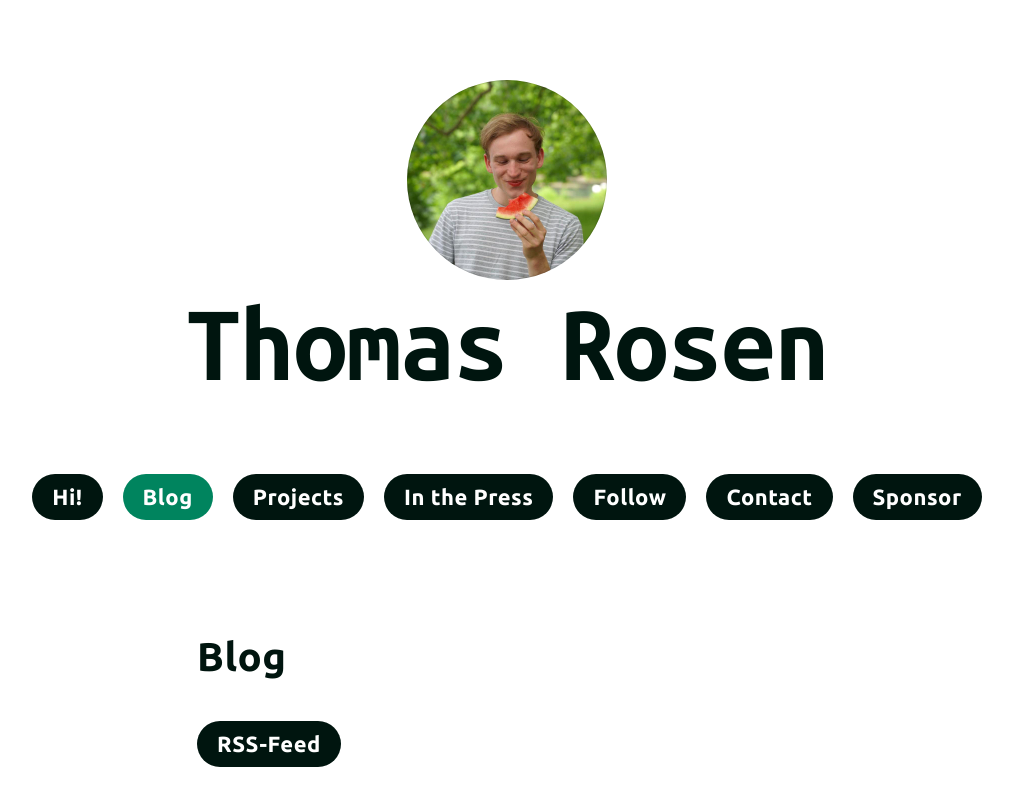
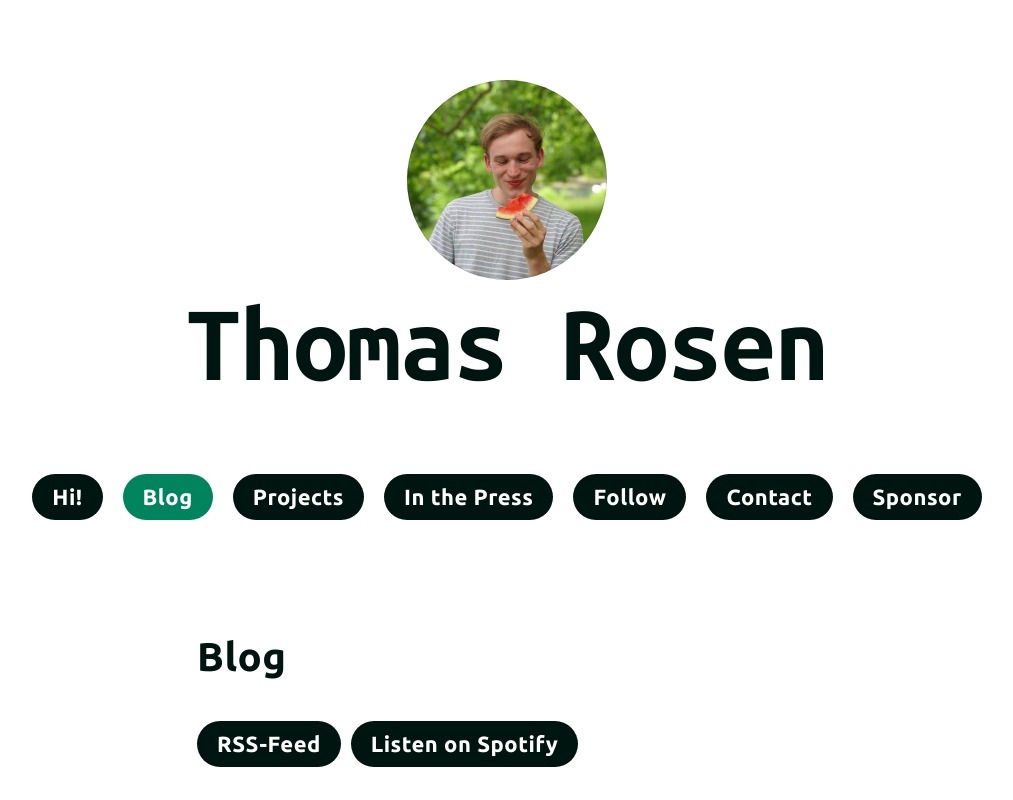
Before and after one commit to thomasrosen/thomasrosen.me, a React (Create React App) app: page /articles in a window 1280 px wide. Shown: the top 800 px of the page, without its empty margins (133-1146 px from the left). Built offline with nearby package versions, Linux system fonts and the light colour scheme.

Commit message:
thomasrosen published a site update

```diff
--- a/src/components/pages/articles.js
+++ b/src/components/pages/articles.js
@@ -55,9 +55,19 @@ export default function Articles() {
   return <div className="tab_content">
     <h2>Blog</h2>
 
-    <a target="_blank" href="/blog/feed.rss">
-      <button>RSS-Feed</button>
-    </a>
+    <div style={{
+      display: 'inline-flex',
+      flexWrap: 'wrap',
+      gap: '10px',
+    }}>
+      <a target="_blank" href="/blog/feed.rss">
+        <button>RSS-Feed</button>
+      </a>
+
+      <a target="_blank" rel="noreferrer" href="https://open.spotify.com/show/4tdSfXGtc96XrdmYR7NlMk">
+        <button>Listen on Spotify</button>
+      </a>
+    </div>
 
     <br />
     <br />
```
Also changed, not shown: 12 other files (tests, documents, lock files or other folders).
